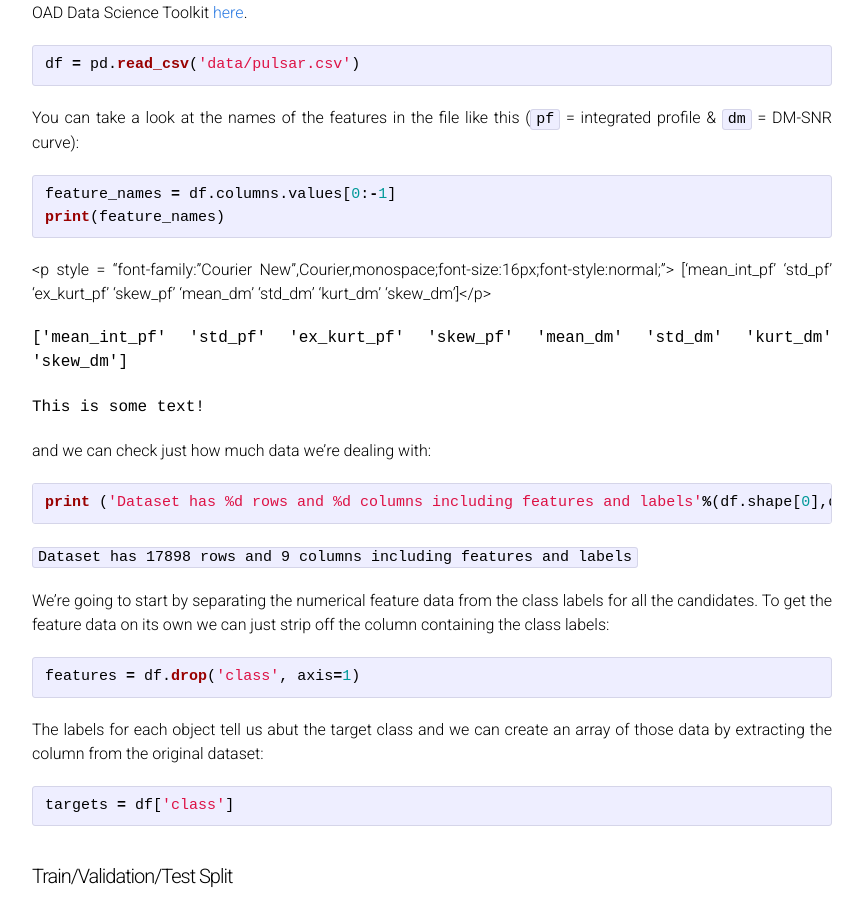
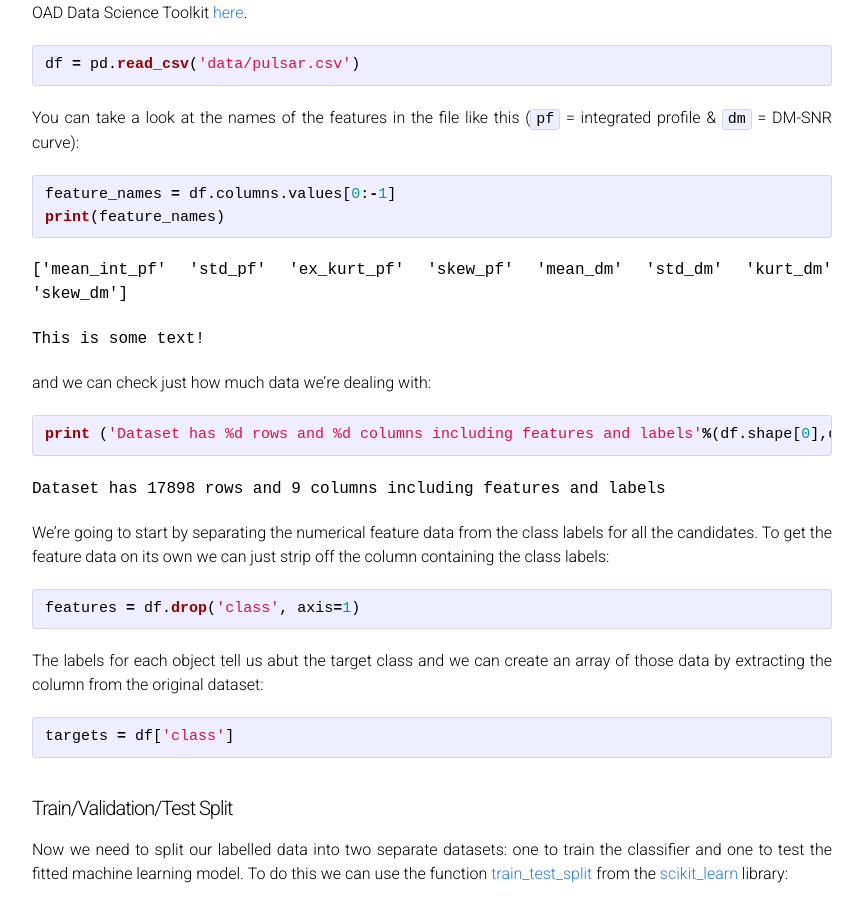
Before and after one commit to as595/csc-2019, a Jekyll site: the page built from classification.md, in a window 1280 px wide and 900 px high, scrolled down 4009 px. Shown: the whole window, without its empty margins (208-1071 px from the left). Built offline with Jekyll 4.4.1, drawn with Linux system fonts in a browser that asks for light colours; our own code applies the rules of GitHub Pages for plain Markdown files.

Commit message:
Update classification.md

````diff
--- a/classification.md
+++ b/classification.md
@@ -106,15 +106,11 @@ feature_names = df.columns.values[0:-1]
 print(feature_names)
 ```
 
-<p style = "font-family:"Courier New",Courier,monospace;font-size:16px;font-style:normal;">
-['mean_int_pf' 'std_pf' 'ex_kurt_pf' 'skew_pf' 'mean_dm' 'std_dm'
-'kurt_dm' 'skew_dm']</p>
-
 <p style = "font-family:'Courier New',Courier,monospace;font-size:16px;font-style:normal;">
 ['mean_int_pf' 'std_pf' 'ex_kurt_pf' 'skew_pf' 'mean_dm' 'std_dm'
 'kurt_dm' 'skew_dm']</p>
 
-<font face="courier">This is some text!</font>
+<font face="courier new">This is some text!</font>
 
 and we can check just how much data we're dealing with:
 
@@ -122,7 +118,7 @@ and we can check just how much data we're dealing with:
 print ('Dataset has %d rows and %d columns including features and labels'%(df.shape[0],df.shape[1]))
 ```
 
-<code>Dataset has 17898 rows and 9 columns including features and labels</code>
+<font face="courier new">Dataset has 17898 rows and 9 columns including features and labels</font>
 
 We're going to start by separating the numerical feature data from the class labels for all the candidates. To get the feature data on its own we can just strip off the column containing the class labels:
 
````
